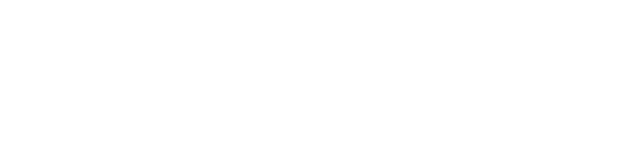
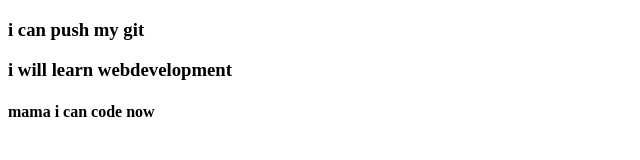
Before and after one commit to ALIASHRAFCHOWDHURY/Unique-repo, a plain HTML site: page index.html in a window 1280 px wide. Shown: the whole page, without its empty margins (0-640 px from the left). Drawn offline with Linux system fonts and the light colour scheme.

Commit message:
added header

```diff
--- a/index.html
+++ b/index.html
@@ -5,8 +5,11 @@
         <meta http-equiv="X-UA-Compatible" content="IE=edge">
         <meta name="viewport" content="width=device-width, initial-scale=1.0">
         <title>Unique portfolio</title>
+        <link rel="stylesheet" href="style.css">
 </head>
 <body>
-
+      <h3>i can push my git</h3>
+      <h3>i will learn webdevelopment</h3>
+      <h4>mama i can code now</h4>
 </body>
 </html>
```
